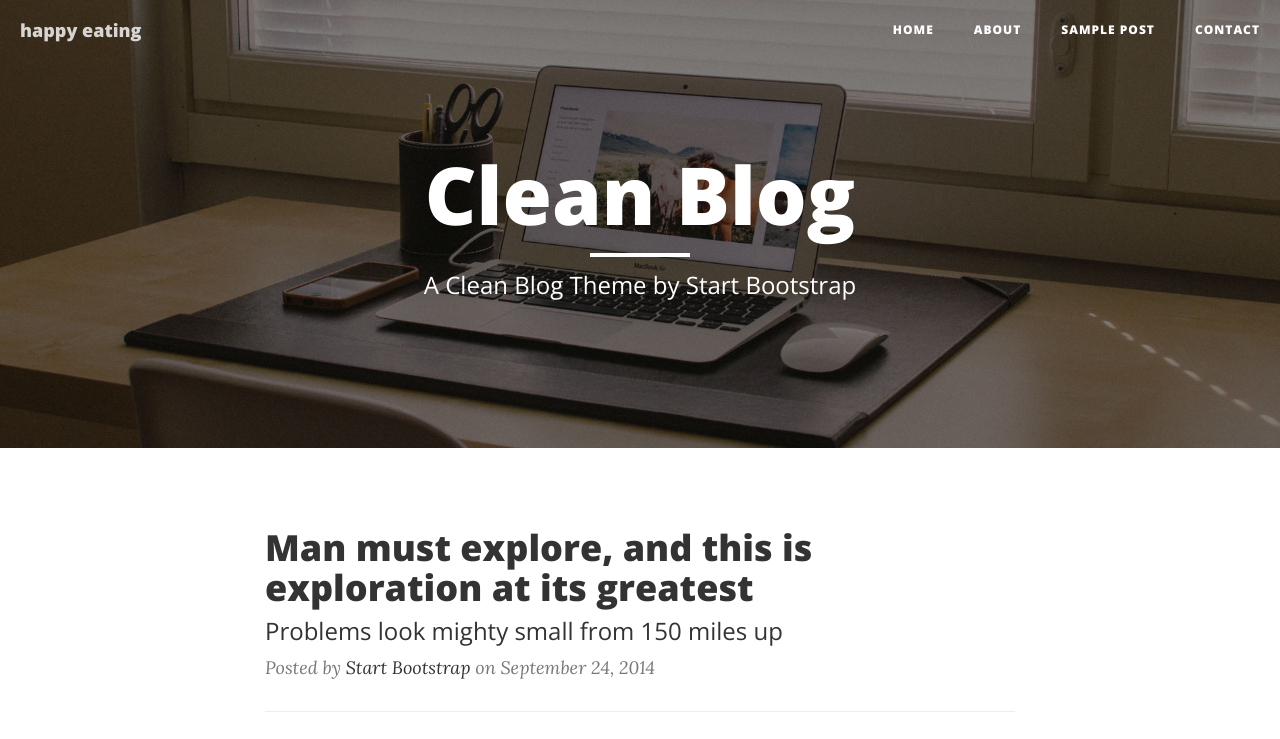
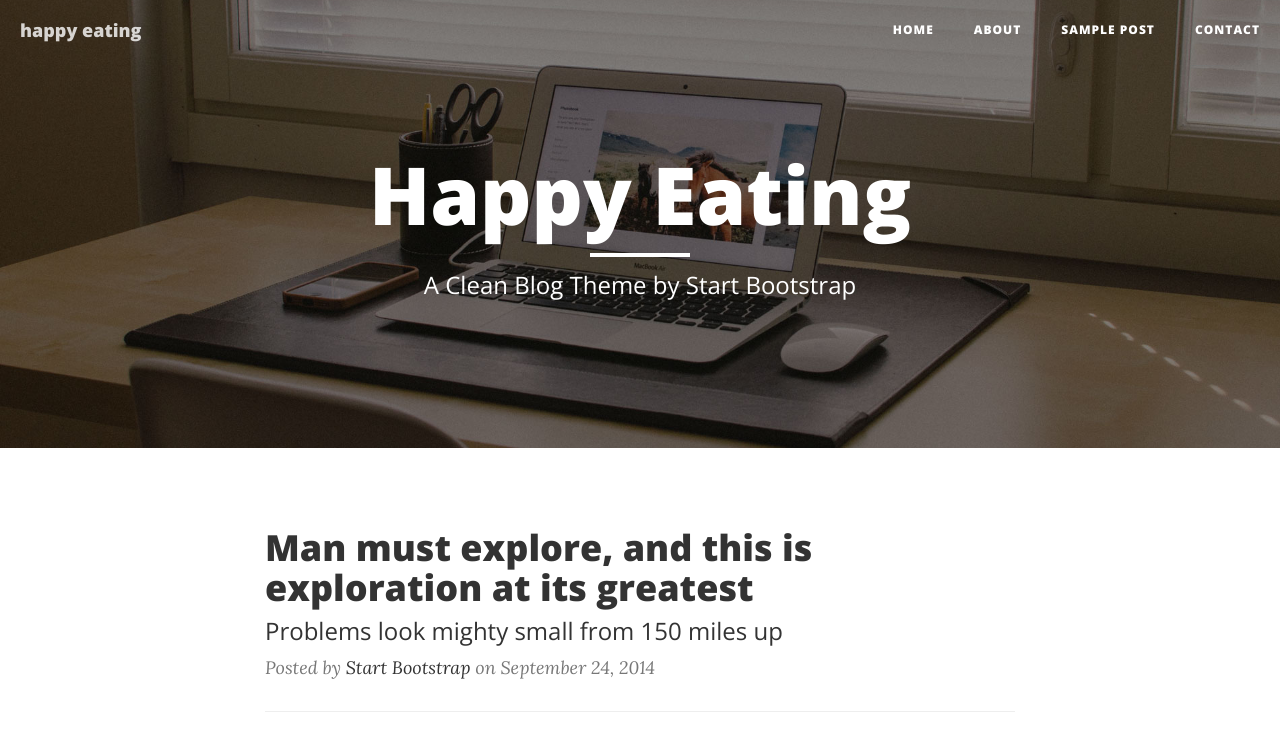
Before and after one commit to judyyinzhihua/judy-s-first, a website: page index.html in a window 1280 px wide. Shown: the top 739 px of the page. Drawn offline with nearby package versions, Linux system fonts and the light colour scheme.

Commit message:
大标题改变
换了大标题

```diff
--- a/index.html
+++ b/index.html
@@ -74,7 +74,7 @@
             <div class="row">
                 <div class="col-lg-8 col-lg-offset-2 col-md-10 col-md-offset-1">
                     <div class="site-heading">
-                        <h1>Clean Blog</h1>
+                        <h1>Happy Eating</h1>
                         <hr class="small">
                         <span class="subheading">A Clean Blog Theme by Start Bootstrap</span>
                     </div>
```
